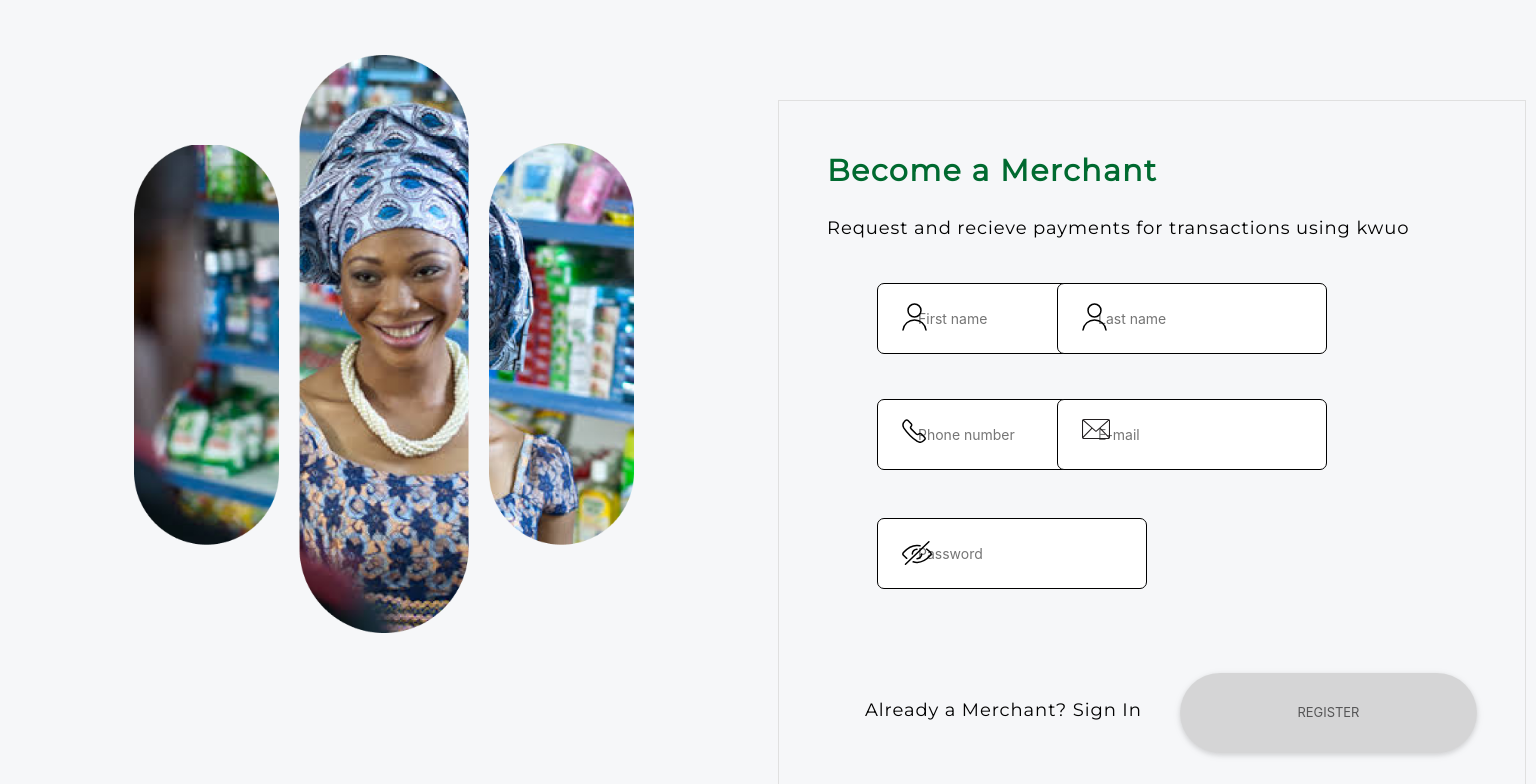
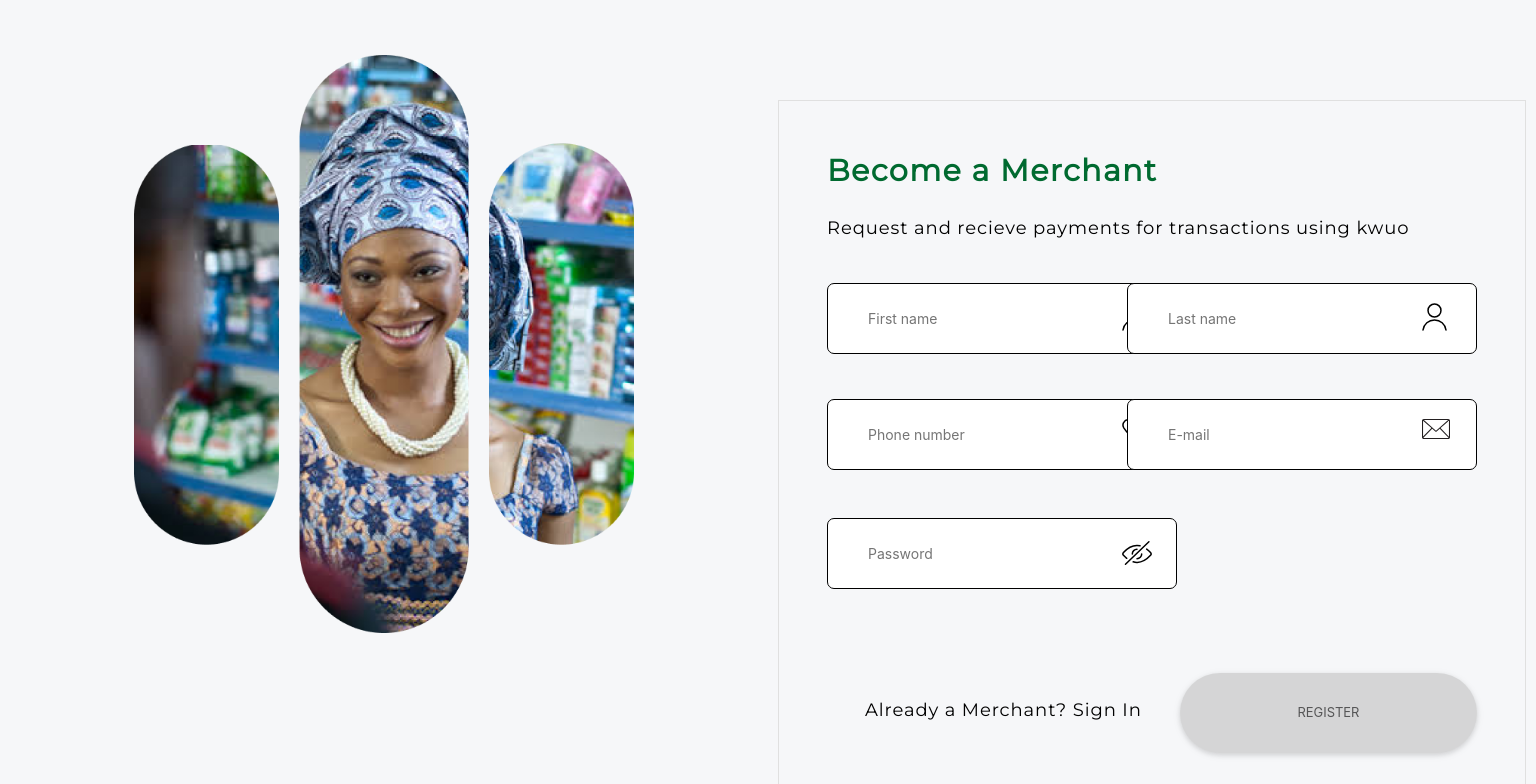
Before and after one commit to talk2coded/kwuo-merchant-app, a React (Create React App) app: page /register in a window 1536 px wide. Shown: the top 784 px of the page. Built offline with nearby package versions, Linux system fonts and the light colour scheme.

Commit message:
reg form fix

```diff
--- a/src/components/login-form/login-form.component.jsx
+++ b/src/components/login-form/login-form.component.jsx
@@ -180,7 +180,7 @@ class LoginForm extends React.Component{
 
 
         <div className="form-row mb-4">
-        <div className="col-xl-12 col-lg-6 col-md-6">
+        <div className="col-xl-12 col-lg-12 col-md-12">
         <div className="col form-group position-relative">
         <label className="login-label">Phone number</label>
         <input className=" mb-4 input1" placeholder="Phone Number" name='phoneno' id="input1" required="required" onChange={this.handlePhoneChange} value={this.state.phoneno}/>
@@ -192,7 +192,7 @@ class LoginForm extends React.Component{
         </svg>
 
         </div></div>
-        <div className="col-xl-12 col-lg-12 col-md-6">
+        <div className="col-xl-12 col-lg-12 col-md-12">
 
         <div className="col form-group form-group-3 position-relative">
         <label className="login-label label1">Password</label>
--- a/src/components/register-form/register-form.component.jsx
+++ b/src/components/register-form/register-form.component.jsx
@@ -1,19 +1,6 @@
 import React from 'react';
 import { Link } from 'react-router-dom';
 import './register-form.css';
-import clsx from 'clsx';
-import { makeStyles } from '@material-ui/core/styles';
-import IconButton from '@material-ui/core/IconButton';
-import Input from '@material-ui/core/Input';
-import FilledInput from '@material-ui/core/FilledInput';
-import OutlinedInput from '@material-ui/core/OutlinedInput';
-import InputLabel from '@material-ui/core/InputLabel';
-import InputAdornment from '@material-ui/core/InputAdornment';
-import FormHelperText from '@material-ui/core/FormHelperText';
-import FormControl from '@material-ui/core/FormControl';
-import TextField from '@material-ui/core/TextField';
-import Visibility from '@material-ui/icons/Visibility';
-import VisibilityOff from '@material-ui/icons/VisibilityOff';
 
 class RegisterForm extends React.Component{
         constructor(props){
@@ -159,7 +146,7 @@ class RegisterForm extends React.Component{
         </div>
 
         <div className="form-row mb-4">
-            <div className=" svg col-xl-6 col-md-6 position-relative">
+            <div className=" svg col-xl-6 col-lg-12 position-relative">
 
                 <input type="text" id="fname" className="input-reg" required="required" placeholder="First name" value={this.state.firstname} onChange={this.handleFirstnameChange}/>
                 <svg width="25" height="28" viewBox="0 0 25 28" fill="none" xmlns="http://www.w3.org/2000/svg">
@@ -168,9 +155,9 @@ class RegisterForm extends React.Component{
                 <br/>
 
             </div>
-            <div className="svg col-xl-6  col-md-6  position-relative">
+            <div className="svg5 col-xl-6  col-lg-12  position-relative">
 
-                <input type="text" id="lname" className=" input-reg" placeholder="Last name" required="required" value={this.state.lname} onChange={this.handleLastnameChange}/>
+                <input type="text" id="lname" className=" input-reg1" placeholder="Last name" required="required" value={this.state.lname} onChange={this.handleLastnameChange}/>
                 <svg width="25" height="28" viewBox="0 0 25 28" fill="none" xmlns="http://www.w3.org/2000/svg">
                 <path id="svg2" d="M24 27C23.2256 21.2132 18.3108 16.8943 12.5 16.8943C6.68921 16.8943 1.77438 21.2132 1 27M12.5 14C16.0726 14 18.9688 11.0898 18.9688 7.49999C18.9688 3.91015 16.0726 1 12.5 1C8.92741 1 6.03125 3.91015 6.03125 7.49999C6.03125 11.0898 8.92741 14 12.5 14Z" stroke="black" stroke-width="1.5" stroke-linecap="round" stroke-linejoin="round"/>
                 </svg>
@@ -179,7 +166,7 @@ class RegisterForm extends React.Component{
         </div>
 
         <div className="form-row mb-4">
-            <div className="svg col-xl-6 col-md-6 position-relative">
+            <div className="svg col-xl-6 col-lg-12 position-relative">
 
             <input id="phone" className="input-reg" placeholder="Phone number"  required="required" value={this.state.phoneno} onChange={this.handlePhonenumberChange}/>
             <svg width="24" height="24" viewBox="0 0 24 24" fill="none" xmlns="http://www.w3.org/2000/svg">
@@ -187,9 +174,9 @@ class RegisterForm extends React.Component{
             </svg>
             <br/>
             </div>
-            <div className="svg col-xl-6 col-md-6 position-relative">
+            <div className="svg5 col-xl-6 col-lg-12 position-relative">
 
-            <input type="email" id="email" className="input-reg mb-4 input-reg" placeholder="E-mail" required="required" value={this.state.email} onChange={this.handleEmailChange}/>
+            <input type="email" id="email" className="input-reg1 mb-4 input-reg" placeholder="E-mail" required="required" value={this.state.email} onChange={this.handleEmailChange}/>
             <svg width="28" height="20" viewBox="0 0 28 20" fill="none" xmlns="http://www.w3.org/2000/svg">
             <path id="svg4" d="M26.2248 3.46898e-10H1.77524C1.30442 3.46899e-10 0.852877 0.19134 0.519955 0.531928C0.187033 0.872516 0 1.33445 0 1.81612V18.1839C0 18.6655 0.187033 19.1275 0.519955 19.4681C0.852877 19.8087 1.30442 20 1.77524 20H26.2248C26.6956 20 27.1471 19.8087 27.48 19.4681C27.813 19.1275 28 18.6655 28 18.1839V1.80477C27.9971 1.32507 27.8087 0.866046 27.4761 0.527909C27.1435 0.189772 26.6937 -9.36897e-06 26.2248 3.46898e-10ZM26.9415 1.81612V17.6731L18.5646 9.09194L26.9371 1.73439C26.9393 1.7639 26.9415 1.78434 26.9415 1.80477V1.81612ZM1.05848 17.6095V1.80477C1.05848 1.79115 1.05848 1.7798 1.05848 1.76617L9.38659 9.08059L1.05848 17.6095ZM1.88397 1.07378H26.0872L13.9867 11.6981L1.88397 1.07378ZM1.77524 18.9035C1.63821 18.9046 1.5039 18.8643 1.38913 18.7877L10.1943 9.78207L13.645 12.8127C13.7402 12.896 13.8614 12.9418 13.9867 12.9418C14.112 12.9418 14.2332 12.896 14.3284 12.8127L17.7657 9.79342L26.5776 18.8082C26.4702 18.8712 26.3485 18.904 26.2248 18.9035H1.77524Z" fill="#231F20"/>
             </svg>
--- a/src/components/register-form/register-form.css
+++ b/src/components/register-form/register-form.css
@@ -40,19 +40,41 @@ div.reg-form{
   div.svg > svg{
     position: absolute;
     top: 20px;
-    left: 230px;
+    left: 210px;
+    cursor: pointer;
+  }
+  div.svg5 > svg{
+    position: absolute;
+    top: 20px;
+    left: 210px;
     cursor: pointer;
   }
 
   input.input-reg{
     display: block;
-    width: 270px;
+    width: 250px;
     height: 71px;
     background: #FFFFFF;
     border: 1px solid #000000;
     box-sizing: border-box;
     border-radius: 7px;
     padding-left: 40px;
+
+
+
+
+  }
+
+  input.input-reg1{
+    display: block;
+    width: 250px;
+    height: 71px;
+    background: #FFFFFF;
+    border: 1px solid #000000;
+    box-sizing: border-box;
+    border-radius: 7px;
+    padding-left: 40px;
+
 
 
 
@@ -147,7 +169,44 @@ button.reg-btn:disabled{
    @media (min-width: 1500px) {
 
     input.input-reg{
-      margin-left: 200px;
+      margin-left: 150px;
+      display: block;
+      width: 350px;
+      height: 71px;
+      background: #FFFFFF;
+      border: 1px solid #000000;
+      box-sizing: border-box;
+      border-radius: 7px;
+      padding-left: 40px;
+
   }
 
+  input.input-reg1{
+    margin-left: 120px;
+    display: block;
+    width: 350px;
+    height: 71px;
+    background: #FFFFFF;
+    border: 1px solid #000000;
+    box-sizing: border-box;
+    border-radius: 7px;
+    padding-left: 40px;
+
+}
+  div.svg > svg{
+    position: absolute;
+    top: 20px;
+    left: 450px;
+    cursor: pointer;
+  }
+
+  div.svg5 > svg{
+    position: absolute;
+    top: 20px;
+    left: 420px;
+    cursor: pointer;
+  }
+
+
+
     }
```
